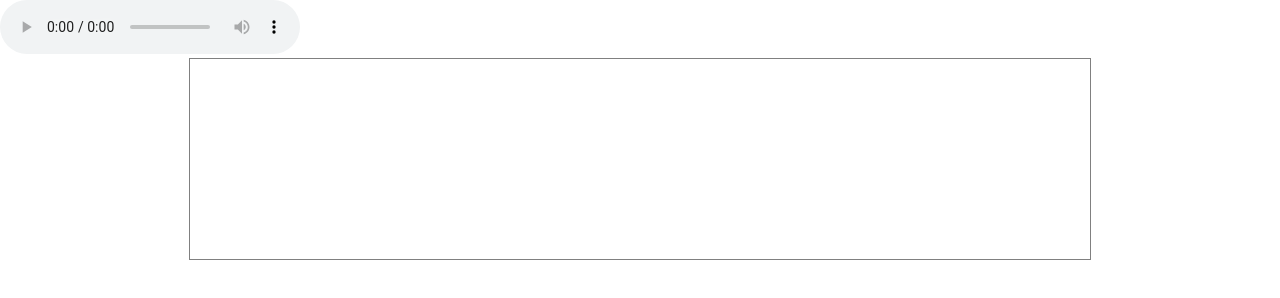
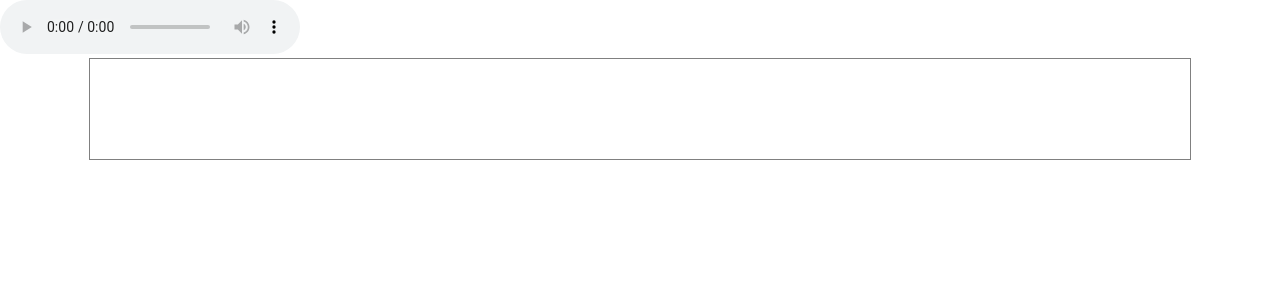
Before and after one commit to kvsur/audio2wave, a website: page demo/index.html in a window 1280 px wide. Drawn offline with Linux system fonts and the light colour scheme.

Commit message:
@update style

```diff
--- a/demo/index.css
+++ b/demo/index.css
@@ -4,8 +4,8 @@
 }
 
 #container {
-    height: 200px;
-    width: 900px;
+    height: 100px;
+    width: 1100px;
 
     margin: 0 auto;
 
@@ -16,6 +16,6 @@ canvas {
     /* position: fixed; */
     /* left: 0;
     top: 0; */
-    width: 100%;
-    height: 100%;
+    /* width: 100%;
+    height: 100%; */
 }
```
